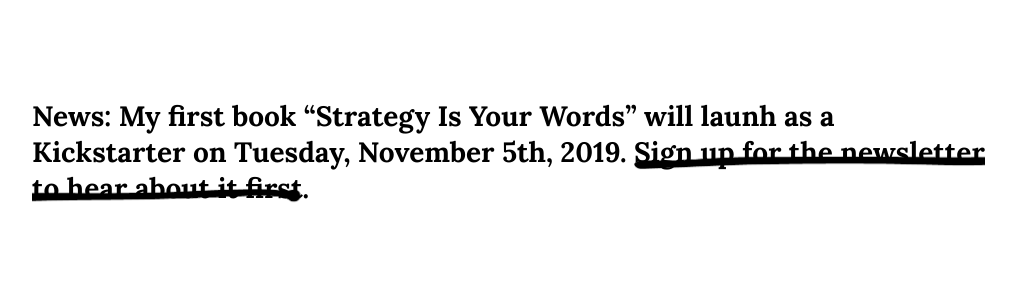
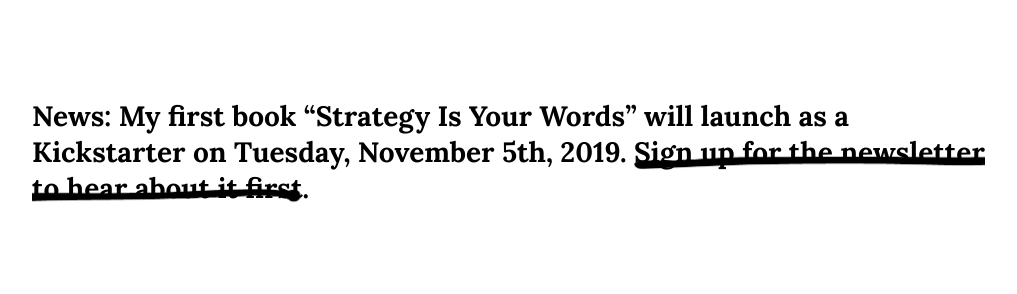
Before and after one commit to markhpollard/markhpollard.github.io, a Jekyll site: the page built from index.md, in a window 1280 px wide and 900 px high. Shown: the part 165-459 px from the top of the window, without its empty margins (128-1145 px from the left). Built offline with Jekyll 4.4.1, drawn with Linux system fonts in a browser that asks for light colours; nearby versions of some CDN libraries.

Commit message:
Updated Index

```diff
--- a/index.md
+++ b/index.md
@@ -7,7 +7,7 @@
 layout: index
 ---
 
-## News: My first book "Strategy Is Your Words" will launh as a Kickstarter on Tuesday, November 5th, 2019. [Sign up for the newsletter to hear about it first](https://www.markpollard.net/email-newsletter/).
+## News: My first book "Strategy Is Your Words" will launch as a Kickstarter on Tuesday, November 5th, 2019. [Sign up for the newsletter to hear about it first](https://www.markpollard.net/email-newsletter/).
 
 <br><br>
 Here’s how to get good at strategy: words. Start with words, continue with words, and finish with words. You have one job - get good at words.
```
